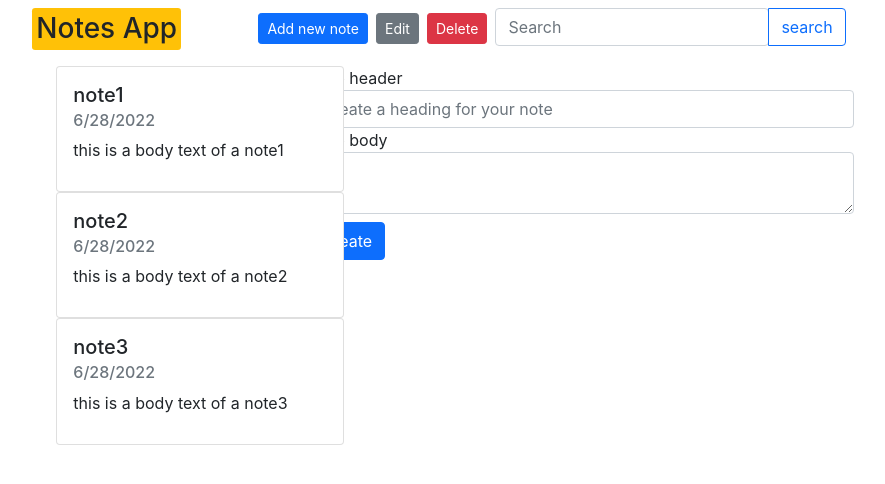
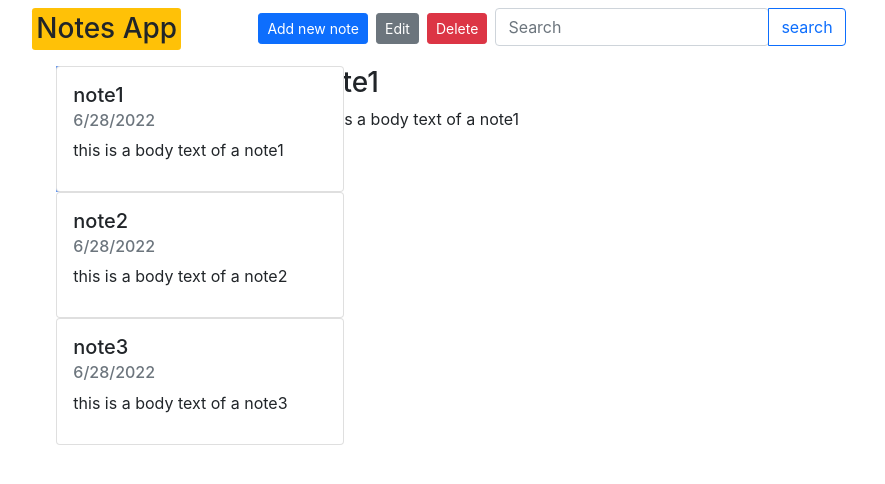
Before and after one commit to formaliuk/notes-app, a React (Create React App) app: page / in a window 1280 px wide. Shown: the top 484 px of the page, without its empty margins (201-1086 px from the left). Built offline with nearby package versions, Linux system fonts and the light colour scheme.

Commit message:
created adding and editing note functionality

```diff
--- a/src/components/App.tsx
+++ b/src/components/App.tsx
@@ -3,7 +3,6 @@ import {Container, Row, Col} from "react-bootstrap";
 import SideBar from "./SideBar";
 import Header from "./Header";
 import WorkSpace from "./WorkSpace";
-import {DBContext} from "./DBProvider";
 
 function App() {
     return (
--- a/src/components/DBProvider.tsx
+++ b/src/components/DBProvider.tsx
@@ -1,30 +1,54 @@
-import React, {createContext, useState} from 'react';
+import React, {createContext, useContext, useEffect, useState} from 'react';
 
 interface State {
+    isAdding: boolean;
+    isEditing: boolean;
+    setIsAdding: () => void,
+    setIsEditing: () => void,
     activeNote: Note | null;
     setActiveNote:  React.Dispatch<React.SetStateAction<Note | null>>,
+    processingNote: EditableNote,
+    setProcessingNote:  React.Dispatch<React.SetStateAction<EditableNote>>,
     notes: Note[];
     addNote: (title: string, body: string) => void;
     deleteNote: (id: number) => void;
 }
 
-interface Note {
+interface EditableNote {
     title: string;
     body: string;
+}
+
+interface Note extends EditableNote{
     id:number
 }
 
-export const DBContext = createContext<State>({
-    activeNote: null,
-    setActiveNote: () => {},
-    notes: [],
-    addNote: () => {},
-    deleteNote: () => {}
-});
+export const DBContext = createContext<State | undefined>(undefined);
+
+// just to shut up ts
+export const useDbContext = () => {
+    const dbContext = useContext(DBContext);
+    if (!dbContext)
+        throw new Error(
+            'No DBContext.Provider found when calling useDbContext.'
+        );
+    return dbContext;
+};
+
+function useToggle(initialValue: boolean): [boolean, () => void] {
+    const [value, setValue] = useState<boolean>(initialValue);
+    const toggle = () => {
+        setValue(!value);
+    }
+    return [value, toggle];
+}
 
 
 export const DBProvider = (props: any) => {
+    const [isAdding, setIsAdding] = useToggle(false);
+    const [isEditing, setIsEditing] = useToggle(false);
     const [activeNote, setActiveNote] = useState<Note | null>(null);
+    const [processingNote, setProcessingNote] = useState<EditableNote >({title:"", body:""});
     const [notes, setNotes] = useState<Note[]>([
         {
             title: 'note1',
@@ -43,6 +67,10 @@ export const DBProvider = (props: any) => {
         }
     ]);
 
+    useEffect(() => {
+        setActiveNote(notes[0]);
+    }, [])
+
     const addNote = function (title: string, body: string) {
         setNotes((prevNotes) => [...prevNotes, {title, body, id: Date.now()}]);
     }
@@ -52,8 +80,14 @@ export const DBProvider = (props: any) => {
     }
 
     const value: State = {
+        isAdding,
+        isEditing,
+        setIsAdding,
+        setIsEditing,
         activeNote,
         setActiveNote,
+        processingNote,
+        setProcessingNote,
         notes,
         addNote,
         deleteNote,
--- a/src/components/Header.tsx
+++ b/src/components/Header.tsx
@@ -1,13 +1,29 @@
-import React, {useContext} from 'react';
+import React from 'react';
 import {Button} from "react-bootstrap";
 import SearchBox from "./SearchBox";
+import {useDbContext} from "./DBProvider";
 
 function Header() {
+    const {isAdding, setIsAdding, setIsEditing, isEditing, setActiveNote, processingNote, addNote} = useDbContext();
+    const addNoteChangeHandler = () => {
+        setIsAdding();
+        setActiveNote(null);
+        if(isAdding) {
+            addNote(processingNote.title, processingNote.body);
+        }
+    }
+
+    const editNoteChangeHandler = () => {
+        setIsEditing();
+        if(isEditing) {
+            console.log(isEditing) // add update
+        }
+    }
     return (
         <div className="d-flex flex-row m-2">
             <h3 className="me-auto bg-warning rounded-1 p-1">Notes App</h3>
-            <Button className="me-2 h1 align-self-center" variant="primary" size={"sm"}>Add new note</Button>
-            <Button className="me-2 h1 align-self-center" variant="secondary" size={"sm"}>Edit</Button>
+            <Button onClick={addNoteChangeHandler} className="me-2 h1 align-self-center" variant="primary" size={"sm"}>{isAdding ? "Submit" : "Add new note" }</Button>
+            <Button onClick={editNoteChangeHandler} className="me-2 h1 align-self-center" variant="secondary" size={"sm"}>Edit</Button>
             <Button className="me-2 h1 align-self-center" variant="danger" size={"sm"}>Delete</Button>
             <SearchBox />
         </div>
--- a/src/components/NoteForm.tsx
+++ b/src/components/NoteForm.tsx
@@ -1,32 +1,40 @@
-import React, {useContext, useState} from 'react';
-import {DBContext} from "./DBProvider";
+import React, {useEffect, useState} from 'react';
+import { useDbContext} from "./DBProvider";
+
+// interface NoteFormProps {
+//     submitHandler: () => void,
+//     inputHandler?: () => void,
+// }
 
 
 function NoteForm() {
-    // const [title, setTitle] = useState('');
-    // const [body, setBody] = useState('');
+    const {processingNote, setProcessingNote, isAdding, activeNote} = useDbContext();
 
+    useEffect(() => {
+        const initialProcessingNote = {
+            title: isAdding ? "" : activeNote!.title,
+            body: isAdding ? "" : activeNote!.body,
+        }
+        setProcessingNote(initialProcessingNote);
+    }, []);
 
-    const context = useContext(DBContext);
-
-    const addNewNote = (e: React.SyntheticEvent): void => {
-        e.preventDefault()
-        context.addNote('note4', 'this is a body text of a note4')
-    }
+    // const addNewNote = (e: React.SyntheticEvent): void => {
+    //     e.preventDefault()
+    //     context.addNote('note4', 'this is a body text of a note4')
+    // }
 
     return (
         <>
             <form>
                 <div className="form-group">
                     <label htmlFor="exampleFormControlInput1">Note header</label>
-                    <input type="text" className="form-control" id="exampleFormControlInput1"
+                    <input onChange={(e) => setProcessingNote({title: e.target.value, body: processingNote.body})} type="text" className="form-control" id="exampleFormControlInput1"
                            placeholder="Create a heading for your note" />
                 </div>
                 <div className="form-group">
                     <label htmlFor="exampleFormControlTextarea1">Note body</label>
-                    <textarea className="form-control" id="exampleFormControlTextarea1" />
+                    <textarea onChange={(e) => setProcessingNote({title: processingNote.title, body: e.target.value})} className="form-control" id="exampleFormControlTextarea1" />
                 </div>
-                <button onSubmit={addNewNote} type="submit" className="btn btn-primary mt-2">Create</button>
             </form>
         </>
     );
--- a/src/components/SideBar.tsx
+++ b/src/components/SideBar.tsx
@@ -1,12 +1,9 @@
-import React, {useContext, useState} from 'react';
+import React from 'react';
 import ListItem from "./ListItem";
-import {DBContext} from "./DBProvider";
+import {useDbContext} from "./DBProvider";
 
 function SideBar() {
-    const {setActiveNote, activeNote, notes} = useContext(DBContext)
-
-    console.log("Here", activeNote)
-    console.log("All notes", notes)
+    const {setActiveNote, activeNote, notes, processingNote, isEditing} = useDbContext()
     return (
         <ul>
             {
@@ -19,8 +16,8 @@ function SideBar() {
                             style={{listStyle: 'none'}}
                         >
                             <ListItem
-                                title={note.title}
-                                body={note.body}
+                                title={note.id === activeNote?.id && isEditing ? processingNote.title : note.title}
+                                body={note.id === activeNote?.id && isEditing ? processingNote.body : note.body}
                             />
                         </li>))
             }
--- a/src/components/WorkSpace.tsx
+++ b/src/components/WorkSpace.tsx
@@ -1,14 +1,14 @@
-import React, {useContext} from 'react';
+import React from 'react';
 import {NoteForm} from "./NoteForm";
-import {DBContext} from "./DBProvider";
+import { useDbContext} from "./DBProvider";
 
 function WorkSpace() {
-    const {activeNote} = useContext(DBContext)
-    if (!activeNote) {
-        return <div>
-            <NoteForm />
-        </div>
-    } else return (
+    const {activeNote, isAdding, isEditing} = useDbContext();
+    if (isAdding || isEditing) {
+        return <NoteForm />
+    }
+    if(!activeNote) return <div>Loading...</div>
+    return (
         <div>
             <h3>{activeNote.title}</h3>
             <p>{activeNote.body}</p>
```
